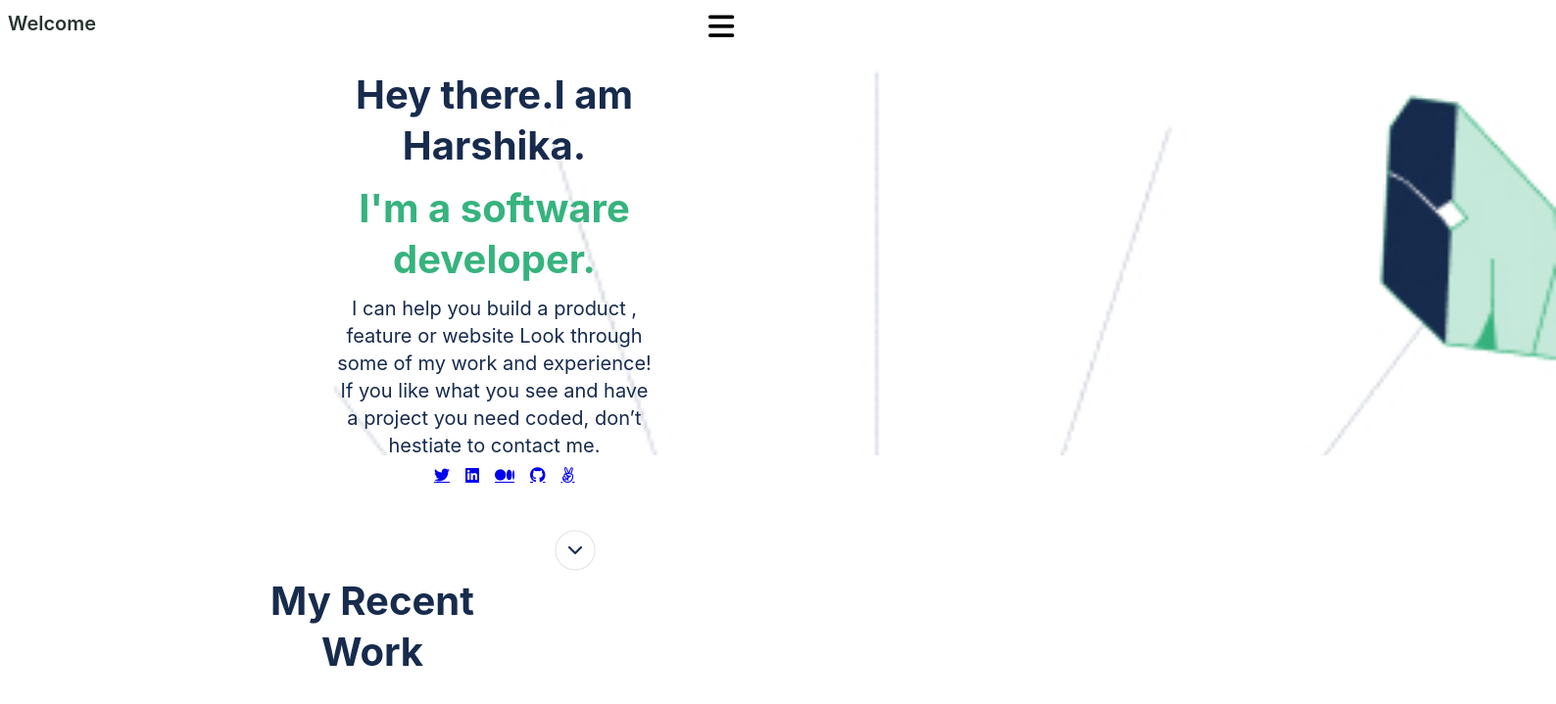
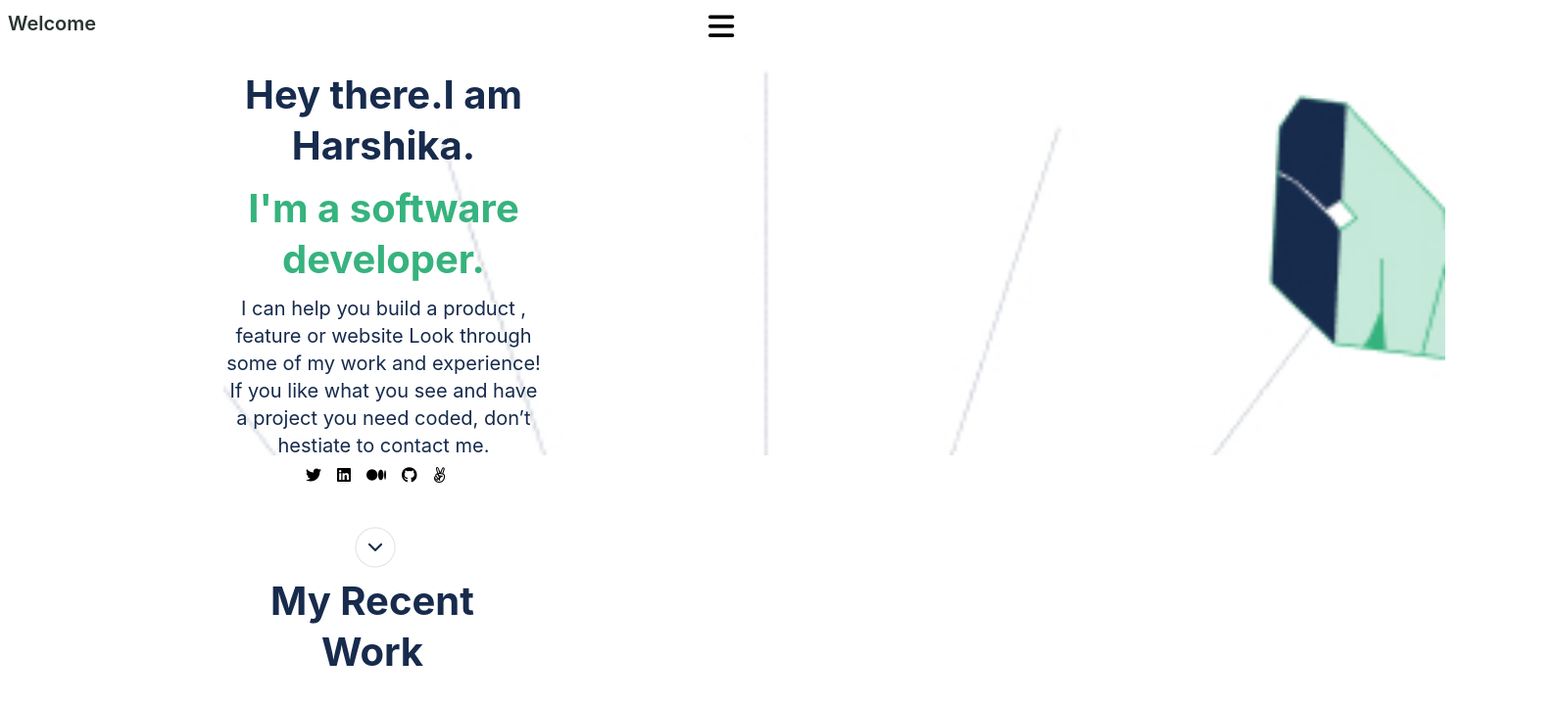
Before and after one commit to harshi0102/Portfolio-Microverse-project, a website: page index.html in a window 1280 px wide. Shown: the top 719 px of the page at 98% size, 1588 px wide, since content can reach past the window. Drawn offline with Linux system fonts and the light colour scheme.

Commit message:
Update with the corrections in the CSS file

```diff
--- a/index.html
+++ b/index.html
@@ -61,7 +61,7 @@
   </div>
 </section>
 <!---down arrow-->
-<div class="downarrow">
+<div class="downarrow" style="margin-left:444px">
   <img src="image/Disabled.png" alt="downarrow">
 </div>
 
@@ -408,7 +408,7 @@
 <footer>
   <div class="social-media-icons1">
     <ul class="social-icons">
-      <li class="icon"><a class="fa-brands fa-twitter" href="#"></a> </li>
+      <li class="icon"><a class="fa-brands fa-twitter" href="#" ></a> </li>
       <li class="icon"><a class="fa-brands fa-linkedin" href="#"></a> </li>
       <li class="icon"><a class="fa-brands fa-medium" href="#"></a> </li>
       <li class="icon"><a class="fa-brands fa-github" href="#"></a> </li>
@@ -416,7 +416,7 @@
   </ul>
 </div>
   <br>
-  <div class="lastcontentemail">
+  <div class="lastcontentemail" style="left:216px;">
     <h5>harshika0102@gmail.com</h5>
   </div>
 
--- a/style.css
+++ b/style.css
@@ -2,6 +2,7 @@
   background-image: url(image/mobilebackground.jpg);
   background-size: cover;
   background-repeat: no-repeat;
+  margin-left: -205px;
 }
 
 .inside-auto {
@@ -176,6 +177,7 @@ ul {
   cursor: pointer;
   top: 8px;
   color: #3a4a42;
+  text-decoration: none;
 }
 
 .seeproject > button {
@@ -220,13 +222,6 @@ i {
 
 .titlerecent {
   margin-top: 127px;
-}
-
-.downarrow {
-  position: absolute;
-  left: 41%;
-  right: 25%;
-  top: 71.5%;
 }
 
 .mobilemenu {
@@ -607,29 +602,20 @@ textarea {
   font-weight: 400;
   font-size: 20px;
   line-height: 32px;
-  text-align: center;
+  text-align: left;
   color: #42526e;
-}
-
-.lastcontentemail {
-  margin-top: 10px;
 }
 
 @media only screen and (min-width: 768px) {
   .infocontainer {
     position: relative;
-    left: 25%;
+    left: 203px;
   }
 
   .social-media-icons {
-    margin-left: 12px;
+    margin-left: -6px;
     position: absolute;
     left: 42px;
-  }
-
-  .downarrow {
-    margin-left: 41px;
-    margin-top: -191px;
   }
 
   .headwork {
@@ -679,6 +665,7 @@ textarea {
   .lastcontentemail {
     position: relative;
     top: 14px;
+    left: 25px;
   }
 
   .mobilemenu {
@@ -744,7 +731,9 @@ textarea {
   }
 
   .downarrow {
-    margin-top: -31px;
+    margin-top: 53px;
+    position: absolute;
+    left: -82px;
   }
 
   .infocontainer {
@@ -788,5 +777,19 @@ textarea {
 
   .lastcontentemail {
     margin-top: -69px;
+    margin-left: 72px;
   }
 }
+
+.downarrow {
+  margin-left: 248px;
+}
+
+.lastcontentemail {
+  left: -444px;
+}
+
+.social-media-icons .social-icons .icon > a {
+  color: black;
+  text-decoration: none;
+}
```
